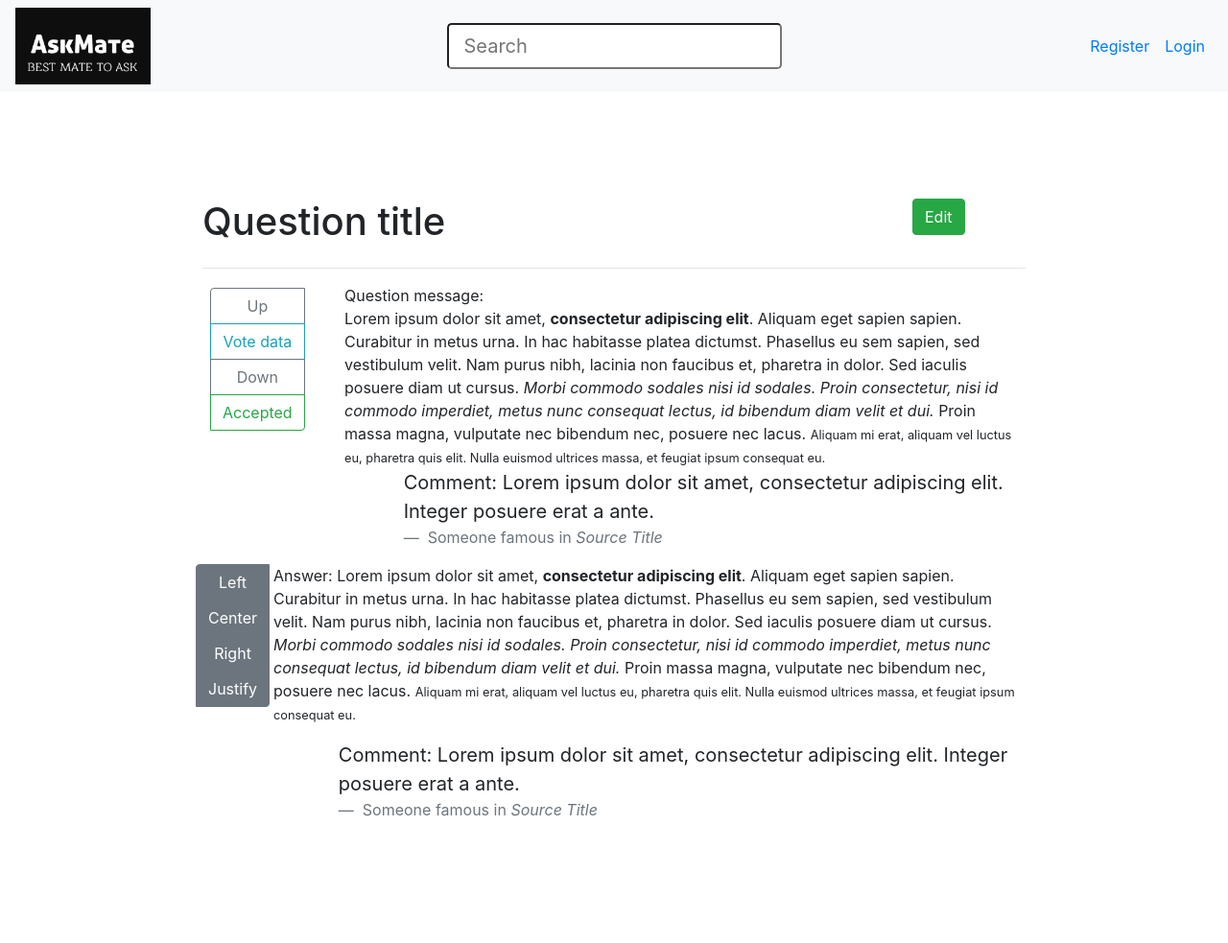
After one commit to lupakd/ask-mate-python, a Flask app: page /questions-test in a window 1280 px wide. The commit adds this page. Shown: the whole page at 96% size. Run offline with Flask 2, Linux system fonts and the light colour scheme; some libraries are stand-ins or nearby versions.

Commit message:
question_bs added, not ready yet. main.css modified for padding server: modified for question_bs testing

```diff
--- a/server.py
+++ b/server.py
@@ -59,6 +59,9 @@ def display_question(question_id):
                            user_voted=check_vote,
                            )
 
+@app.route('/questions-test')
+def display_question_test():
+    return render_template('questions_bs.html')
 
 @app.route('/question/<question_id>/new-answer', methods=['GET', 'POST'])
 def add_answer(question_id):
--- a/static/css/main.css
+++ b/static/css/main.css
@@ -36,3 +36,8 @@ body {
 .sticky + .content {
   padding-top: 102px;
 }
+
+.px-2 {
+  padding-left: 2% !important;
+  padding-right: 2% !important;
+}
--- /dev/null
+++ b/templates/questions_bs.html
@@ -0,0 +1,109 @@
+
+{% extends "layout.html" %}
+
+{% block content %}
+
+    <div class="container-fluid">
+	<div class="row">
+		<div class="col-md-12">
+			<div class="row">
+				<div class="col-md-10">
+					<div class="page-header">
+						<h1>
+							Question title
+						</h1>
+					</div>
+				</div>
+				<div class="col-md-2">
+
+					<button type="button" class="btn btn-success">
+						Edit
+					</button>
+				</div>
+			</div>
+			<hr>
+		</div>
+	</div>
+	<div class="row">
+		<div class="col-md-2">
+			<div class="btn-group btn-group-vertical btn-sm px-2" role="group">
+
+				<button class="btn btn-outline-secondary" type="button">
+					Up
+				</button>
+				<button class="btn btn-outline-info" type="button">
+					Vote data
+				</button>
+				<button class="btn btn-outline-secondary" type="button">
+					Down
+				</button>
+				<button class="btn btn-outline-success" type="button">
+					Accepted
+				</button>
+			</div>
+		</div>
+		<div class="col-md-10">
+			<div>
+				Question message:
+			</div> Lorem ipsum dolor sit amet, <strong>consectetur adipiscing elit</strong>. Aliquam eget sapien sapien. Curabitur in metus urna. In hac habitasse platea dictumst. Phasellus eu sem sapien, sed vestibulum velit. Nam purus nibh, lacinia non faucibus et, pharetra in dolor. Sed iaculis posuere diam ut cursus. <em>Morbi commodo sodales nisi id sodales. Proin consectetur, nisi id commodo imperdiet, metus nunc consequat lectus, id bibendum diam velit et dui.</em> Proin massa magna, vulputate nec bibendum nec, posuere nec lacus. <small>Aliquam mi erat, aliquam vel luctus eu, pharetra quis elit. Nulla euismod ultrices massa, et feugiat ipsum consequat eu.</small>
+
+			<div class="row">
+				<div class="col-md-1">
+				</div>
+				<div class="col-md-11">
+					<blockquote class="blockquote">
+						<p class="mb-0">
+							Comment:
+							Lorem ipsum dolor sit amet, consectetur adipiscing elit. Integer posuere erat a ante.
+						</p>
+						<footer class="blockquote-footer">
+							Someone famous in <cite>Source Title</cite>
+						</footer>
+					</blockquote>
+				</div>
+			</div>
+		</div>
+	</div>
+	<div class="row">
+		<div class="col-md-1 px-2">
+			<div class="btn-group btn-group-vertical" role="group">
+
+				<button class="btn btn-secondary" type="button">
+					Left
+				</button>
+				<button class="btn btn-secondary" type="button">
+					Center
+				</button>
+				<button class="btn btn-secondary" type="button">
+					Right
+				</button>
+				<button class="btn btn-secondary" type="button">
+					Justify
+				</button>
+			</div>
+		</div>
+		<div class="col-md-11">
+			<p>
+				Answer:
+				Lorem ipsum dolor sit amet, <strong>consectetur adipiscing elit</strong>. Aliquam eget sapien sapien. Curabitur in metus urna. In hac habitasse platea dictumst. Phasellus eu sem sapien, sed vestibulum velit. Nam purus nibh, lacinia non faucibus et, pharetra in dolor. Sed iaculis posuere diam ut cursus. <em>Morbi commodo sodales nisi id sodales. Proin consectetur, nisi id commodo imperdiet, metus nunc consequat lectus, id bibendum diam velit et dui.</em> Proin massa magna, vulputate nec bibendum nec, posuere nec lacus. <small>Aliquam mi erat, aliquam vel luctus eu, pharetra quis elit. Nulla euismod ultrices massa, et feugiat ipsum consequat eu.</small>
+			</p>
+			<div class="row">
+				<div class="col-md-1">
+				</div>
+				<div class="col-md-11">
+					<blockquote class="blockquote">
+						<p class="mb-0">
+							Comment:
+							Lorem ipsum dolor sit amet, consectetur adipiscing elit. Integer posuere erat a ante.
+						</p>
+						<footer class="blockquote-footer">
+							Someone famous in <cite>Source Title</cite>
+						</footer>
+					</blockquote>
+				</div>
+			</div>
+		</div>
+	</div>
+</div>
+
+{%endblock%}
```
Also changed, not shown: templates/login_bs.html (added, +46 -0 lines).
